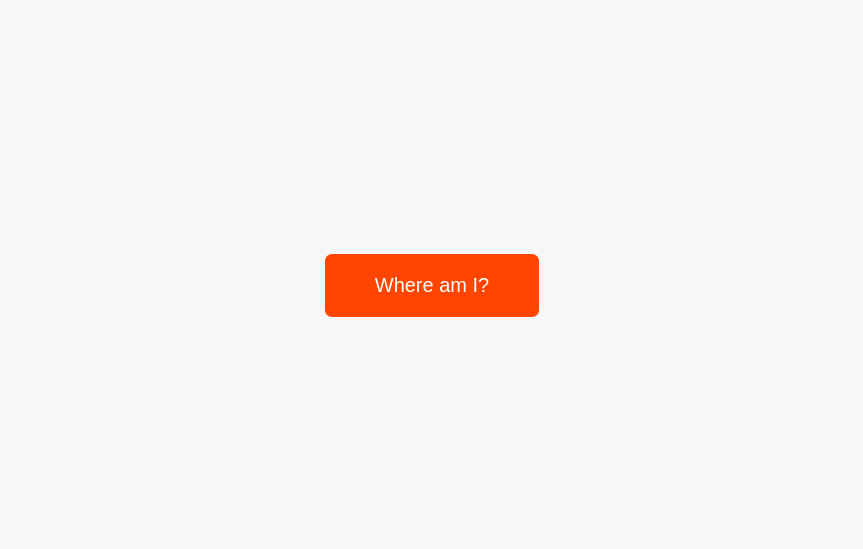
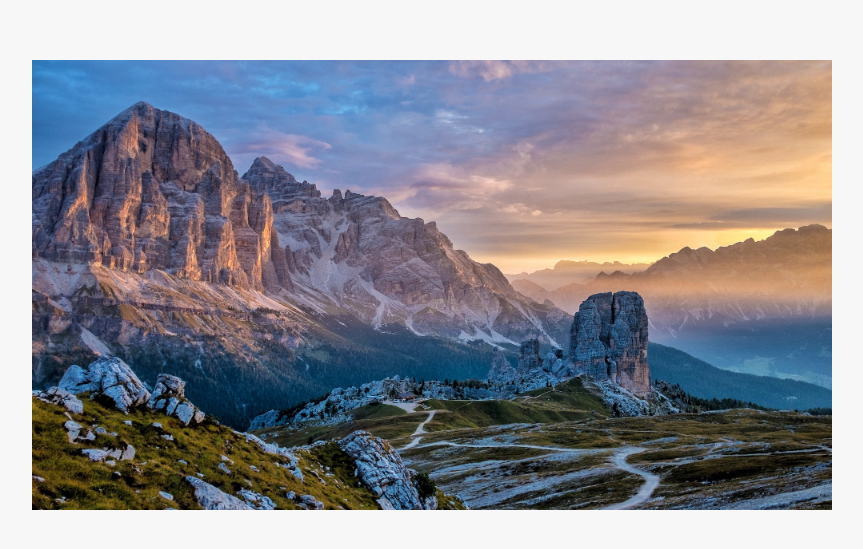
Before and after one commit to Lansa-18/Udemy-JS, a plain HTML site: page ASYNCHRONOUS JS/starter/index.html in a window 1280 px wide. Shown: the part 115-664 px from the top of the page, without its empty margins (208-1071 px from the left). Drawn offline with Linux system fonts and the light colour scheme.

Commit message:
progress

```diff
--- a/ASYNCHRONOUS JS/starter/index.html
+++ b/ASYNCHRONOUS JS/starter/index.html
@@ -11,7 +11,7 @@
   <body>
     <main class="container">
       <div class="countries">
-<!--
+      <!--
         <article class="country">
           <img class="country__img" src="" />
           <div class="country__data">
@@ -24,7 +24,7 @@
         </article>
         -->
       </div>
-      <button class="btn-country">Where am I?</button>
+      <!-- <button class="btn-country">Where am I?</button> -->
       <div class="images"></div>
     </main>
   </body>
--- a/ASYNCHRONOUS JS/starter/script.js
+++ b/ASYNCHRONOUS JS/starter/script.js
@@ -2,6 +2,7 @@
 
 const btn = document.querySelector('.btn-country');
 const countriesContainer = document.querySelector('.countries');
+const imgContainer = document.querySelector('.images');
 
 const renderError = function (msg) {
   countriesContainer.insertAdjacentText('beforeend', msg);
@@ -171,10 +172,10 @@ const getCountryData = function (country) {
     });
 };
 
-btn.addEventListener('click', function () {
-  // getCountryData('Argentina');
-  whereAmI();
-});
+// btn.addEventListener('click', function () {
+//   // getCountryData('Argentina');
+//   whereAmI();
+// });
 // getCountryData('Australia');
 
 // const getCountryData = function (country) {
@@ -356,3 +357,48 @@ const whereAmI = function () {
       console.error(`${err.message} 💥💥`);
     });
 };
+
+///////////////////////////////////////
+// Coding Challenge #2
+
+/*
+Build the image loading functionality that I just showed you on the screen.
+
+Tasks are not super-descriptive this time, so that you can figure out some stuff on your own. Pretend you're working on your own 😉
+
+PART 1
+1. Create a function 'createImage' which receives imgPath as an input. This function returns a promise which creates a new image (use document.createElement('img')) and sets the .src attribute to the provided image path. When the image is done loading, append it to the DOM element with the 'images' class, and resolve the promise. The fulfilled value should be the image element itself. In case there is an error loading the image ('error' event), reject the promise.
+
+If this part is too tricky for you, just watch the first part of the solution.
+
+PART 2
+2. Comsume the promise using .then and also add an error handler;
+3. After the image has loaded, pause execution for 2 seconds using the wait function we created earlier;
+4. After the 2 seconds have passed, hide the current image (set display to 'none'), and load a second image (HINT: Use the image element returned by the createImage promise to hide the current image. You will need a global variable for that 😉);
+5. After the second image has loaded, pause execution for 2 seconds again;
+6. After the 2 seconds have passed, hide the current image.
+
+TEST DATA: Images in the img folder. Test the error handler by passing a wrong image path. Set the network speed to 'Fast 3G' in the dev tools Network tab, otherwise images load too fast.
+
+GOOD LUCK 😀
+*/
+
+const createImage = function (imgPath) {
+  return new Promise(function (resolve, reject) {
+    const img = document.createElement('img');
+    console.log(img);
+    img.src = imgPath;
+
+    img.addEventListener('load', function(){
+      console.log('Image Loaded');
+      imgContainer.append(img);
+      resolve(img)
+    });
+
+    img.addEventListener('error', function(){
+      reject(new Error('Image not founf'))
+    })
+  });
+};
+
+createImage('img/img-1.jpg');
```
